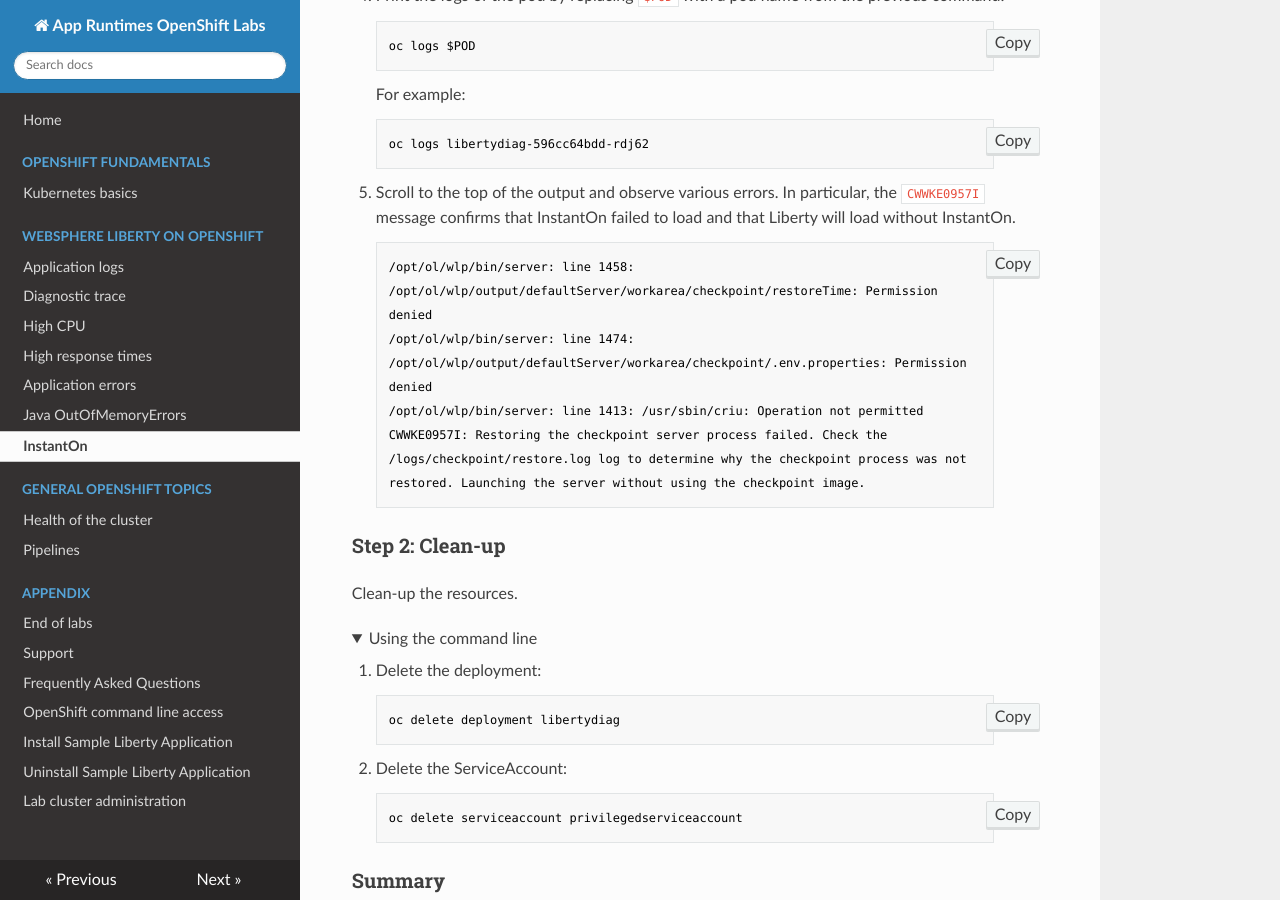
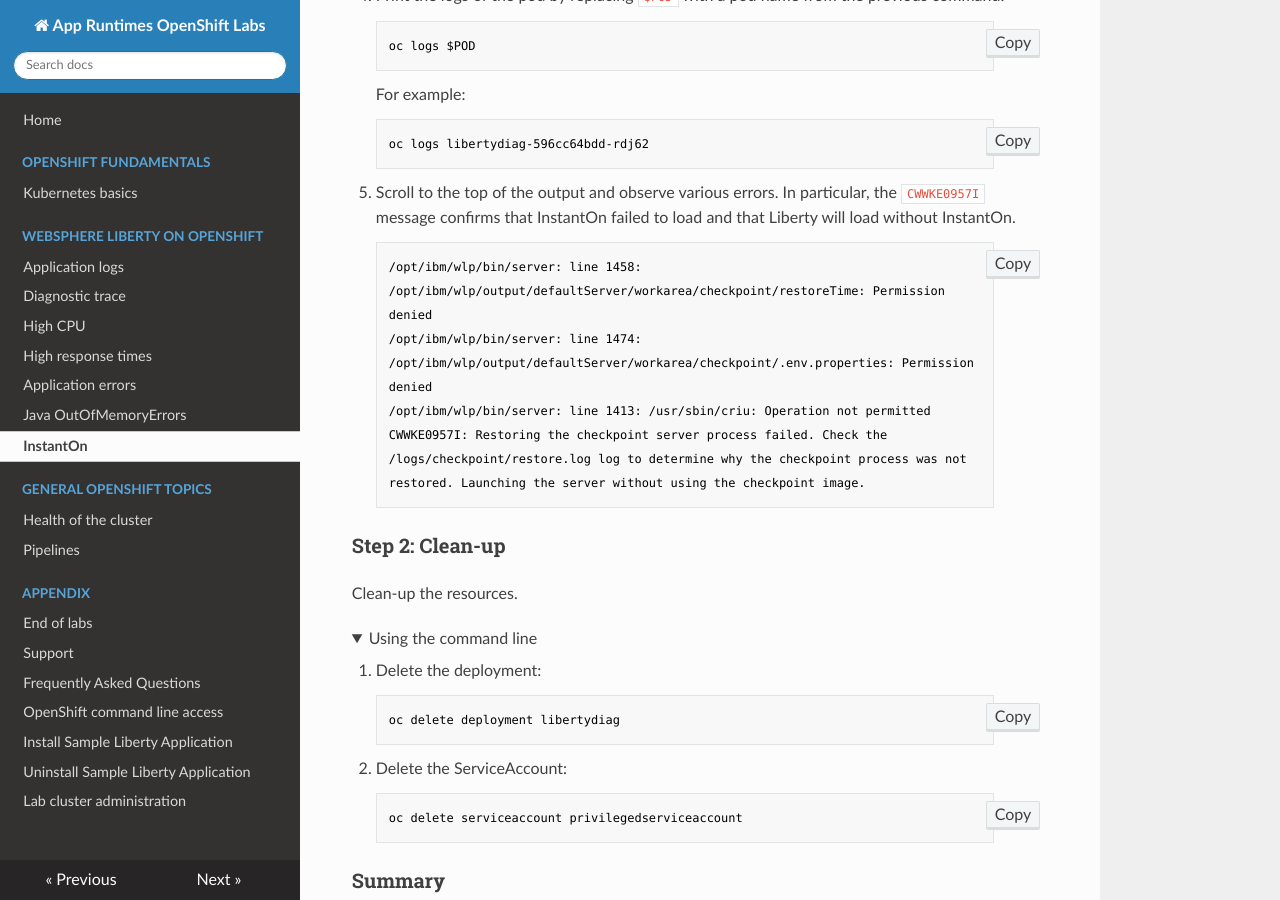
Before and after one commit to IBM/AppRuntimesOpenShiftDay2Labs, an MkDocs documentation site: the page built from docs/lab_liberty_instanton.md, in a window 1280 px wide and 900 px high, scrolled down 5283 px. Built offline with MkDocs 1.6.1, drawn with Linux system fonts in a browser that asks for light colours.

Commit message:
Fix directory
Signed-off-by: Kevin Grigorenko <kevin.grigorenko@us.ibm.com>

```diff
--- a/docs/lab_liberty_instanton.md
+++ b/docs/lab_liberty_instanton.md
@@ -192,9 +192,9 @@ This lab will take approximately 15 minutes.
 
 1. Scroll to the top of the output and observe various errors. In particular, the `CWWKE0957I` message confirms that InstantOn failed to load and that Liberty will load without InstantOn.
 
-        /opt/ol/wlp/bin/server: line 1458: /opt/ol/wlp/output/defaultServer/workarea/checkpoint/restoreTime: Permission denied
-        /opt/ol/wlp/bin/server: line 1474: /opt/ol/wlp/output/defaultServer/workarea/checkpoint/.env.properties: Permission denied
-        /opt/ol/wlp/bin/server: line 1413: /usr/sbin/criu: Operation not permitted
+        /opt/ibm/wlp/bin/server: line 1458: /opt/ibm/wlp/output/defaultServer/workarea/checkpoint/restoreTime: Permission denied
+        /opt/ibm/wlp/bin/server: line 1474: /opt/ibm/wlp/output/defaultServer/workarea/checkpoint/.env.properties: Permission denied
+        /opt/ibm/wlp/bin/server: line 1413: /usr/sbin/criu: Operation not permitted
         CWWKE0957I: Restoring the checkpoint server process failed. Check the /logs/checkpoint/restore.log log to determine why the checkpoint process was not restored. Launching the server without using the checkpoint image.
 
 </details>
```
Also changed, not shown: docs/lab_liberty_high_cpu.md (+8 -8 lines), docs/lab_liberty_high_http_response_times.md (+2 -2 lines), docs/lab_liberty_java_oome.md (+8 -8 lines).
